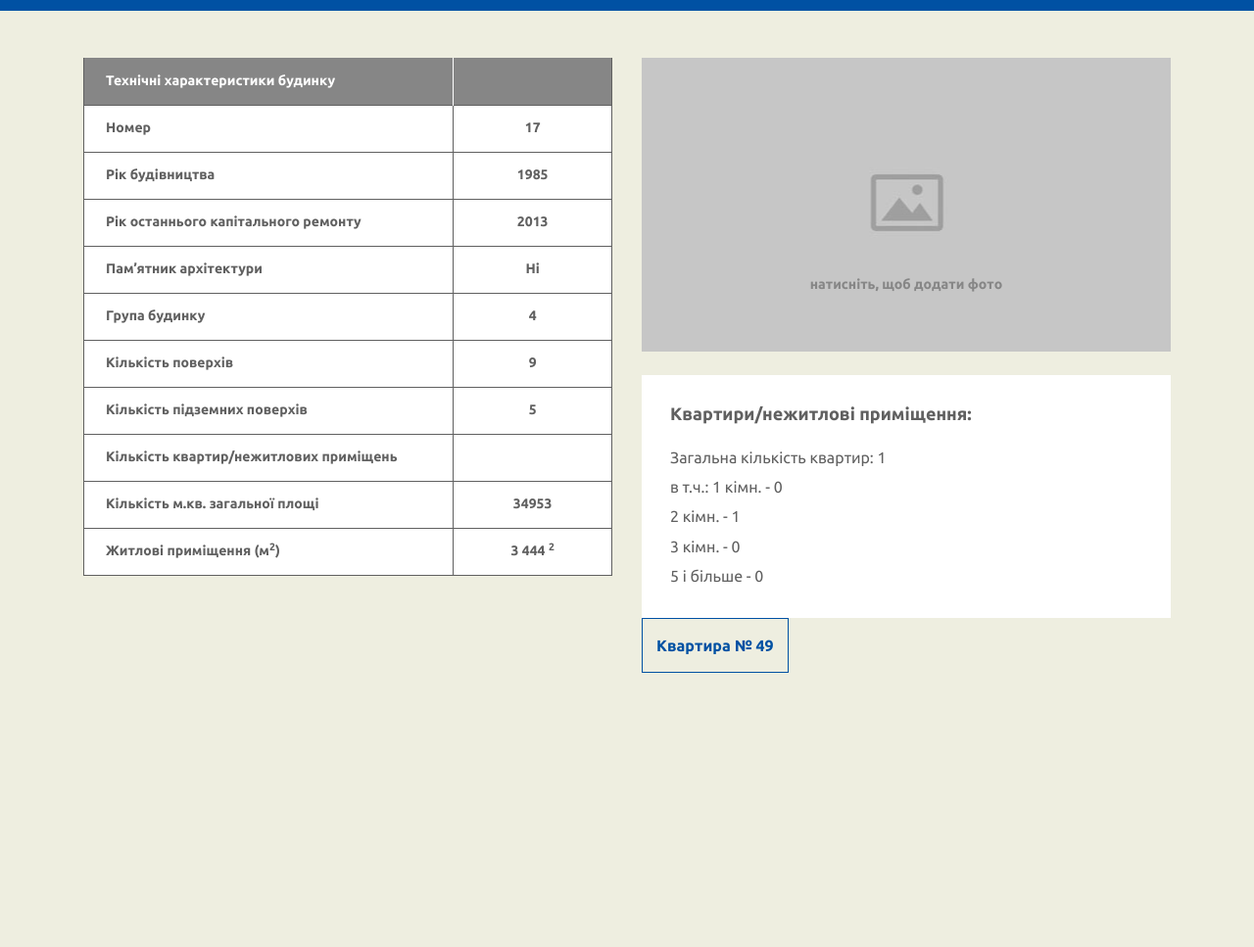
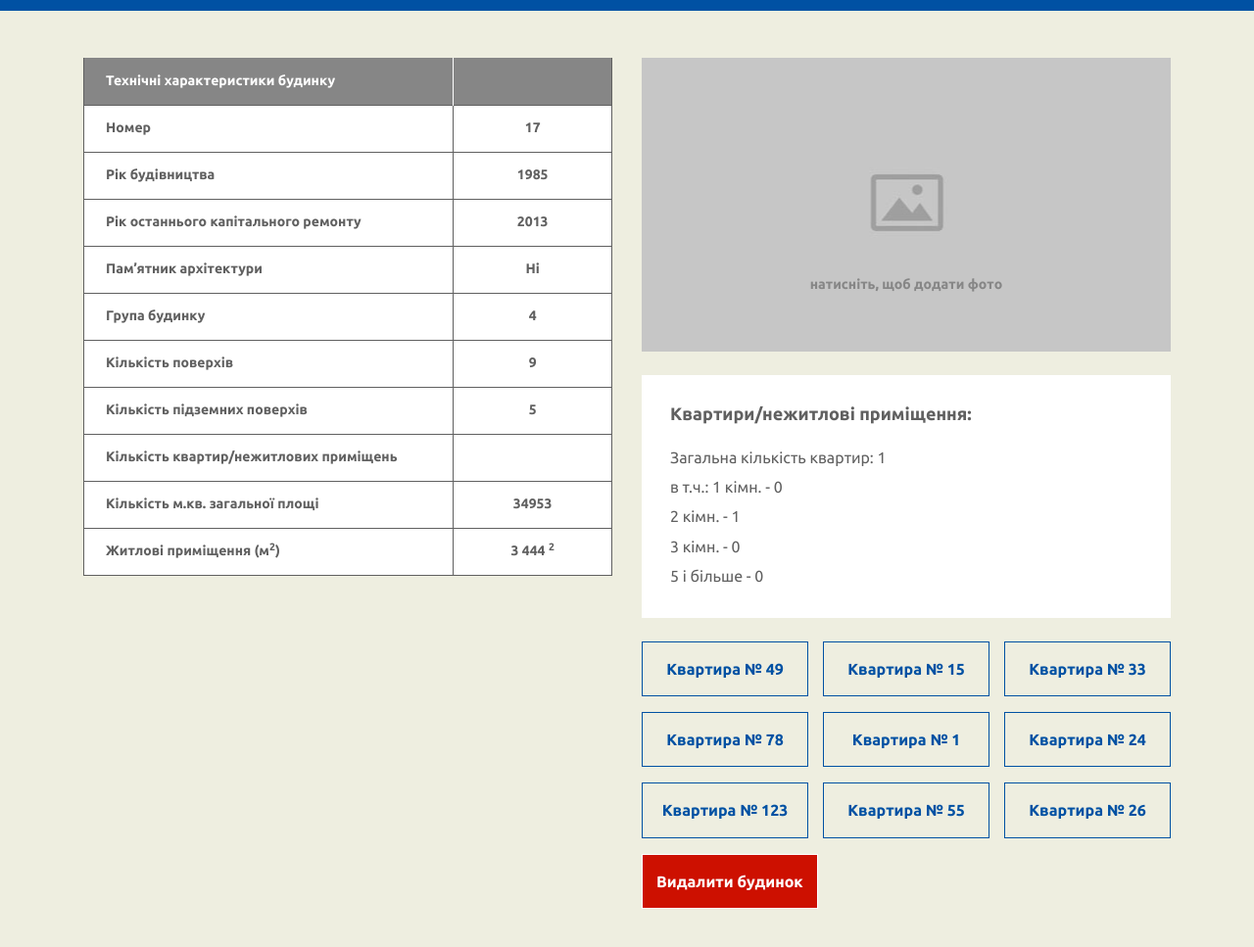
Before and after one commit to Scordavis/zkh-charakteristiki-kvartir, a website: page app/index.html in a window 1280 px wide. Shown: the part 79-1046 px from the top of the page at 98% size. Before the commit the page ends 800 px from the top, so only its background shows below. Drawn offline with Linux system fonts and the light colour scheme.

Commit message:
apartment buttons

```diff
--- a/app/index.html
+++ b/app/index.html
@@ -34,8 +34,8 @@
 			</div>
 		</div>
 	</header>
-	<div class="container-fluid apartment">
-		<div class="container mt-5 apartment__wrapper">
+	<div class="container-fluid py-5 apartment">
+		<div class="container apartment__wrapper">
 			<div class="row">
 				<!-- .apartment__characteristics -->
 				<div class="col-6 apartment__characteristics">
@@ -126,9 +126,28 @@
 							</div>
 						</div>
 						<!-- apartment__modal-btn -->
-						<div class="col-12">
-							<div class="row no-gutters justify-content-between">
-								<button class="button--blue apartment__modal-btn">Квартира № <span data-apartment-number="">49</span></button>
+						<div class="col-12 pt-2">
+							<!-- start row buttons -->
+							<div class="row mt-3 no-gutters justify-content-between">
+								<button class="apartment__modal-btn">Квартира № <span data-apartment-number="">49</span></button>
+								<button class="apartment__modal-btn">Квартира № <span data-apartment-number="">15</span></button>
+								<button class="apartment__modal-btn">Квартира № <span data-apartment-number="">33</span></button>
+							</div>
+							<!-- start row buttons -->
+							<div class="row mt-3 no-gutters justify-content-between">
+								<button class="apartment__modal-btn">Квартира № <span data-apartment-number="">78</span></button>
+								<button class="apartment__modal-btn">Квартира № <span data-apartment-number="">1</span></button>
+								<button class="apartment__modal-btn">Квартира № <span data-apartment-number="">24</span></button>
+							</div>
+							<!-- start row buttons -->
+							<div class="row mt-3 no-gutters justify-content-between">
+								<button class="apartment__modal-btn">Квартира № <span data-apartment-number="">123</span></button>
+								<button class="apartment__modal-btn">Квартира № <span data-apartment-number="">55</span></button>
+								<button class="apartment__modal-btn">Квартира № <span data-apartment-number="">26</span></button>
+							</div>
+							<!-- start row button delete -->
+							<div class="row mt-3 no-gutters justify-content-between">
+								<button class="apartment__modal-btn apartment__modal-btn--red" id="deleteHouse">Видалити будинок</button>
 							</div>
 						</div>
 					</div>
--- a/app/sass/main.sass
+++ b/app/sass/main.sass
@@ -13,7 +13,6 @@ body
 	font-size: 16px
 	min-width: 992px
 	position: relative
-	background-color: #eeeee0
 	line-height: 1.65
 	font-family: $default-font
 	overflow-x: hidden
@@ -179,13 +178,14 @@ button
 
 
 // Serega, otsuda nachinautsja stili dlja etoj stranicy
-// background dlja stranicy poka propisan v body
 // Zameni kusok koda s knopkami v osnovnom faile na tot, kotoriy zdes
 
 
 
 // .apartment
 .apartment
+	background-color: #eeeee0
+
 	&__wrapper
 	&__characteristics
 	&__table
@@ -275,12 +275,23 @@ button
 			margin-bottom: 4px
 
 	&__modal-btn
+		min-width: 170px
 		background-color: transparent
 		padding: 14px
 		color: $accent
 		font-size: 16px
 		font-weight: bold
 		border: 1px solid $accent
+		&--red
+			background-color: $danger
+			color: white
+			border: 1px solid white
+			cursor: pointer
+			@include transition(.2s)
+			&:hover
+				background-color: white
+				border-color: $danger
+				color: $danger
 
 
 
```
Also changed, not shown: app/css/main.css.
